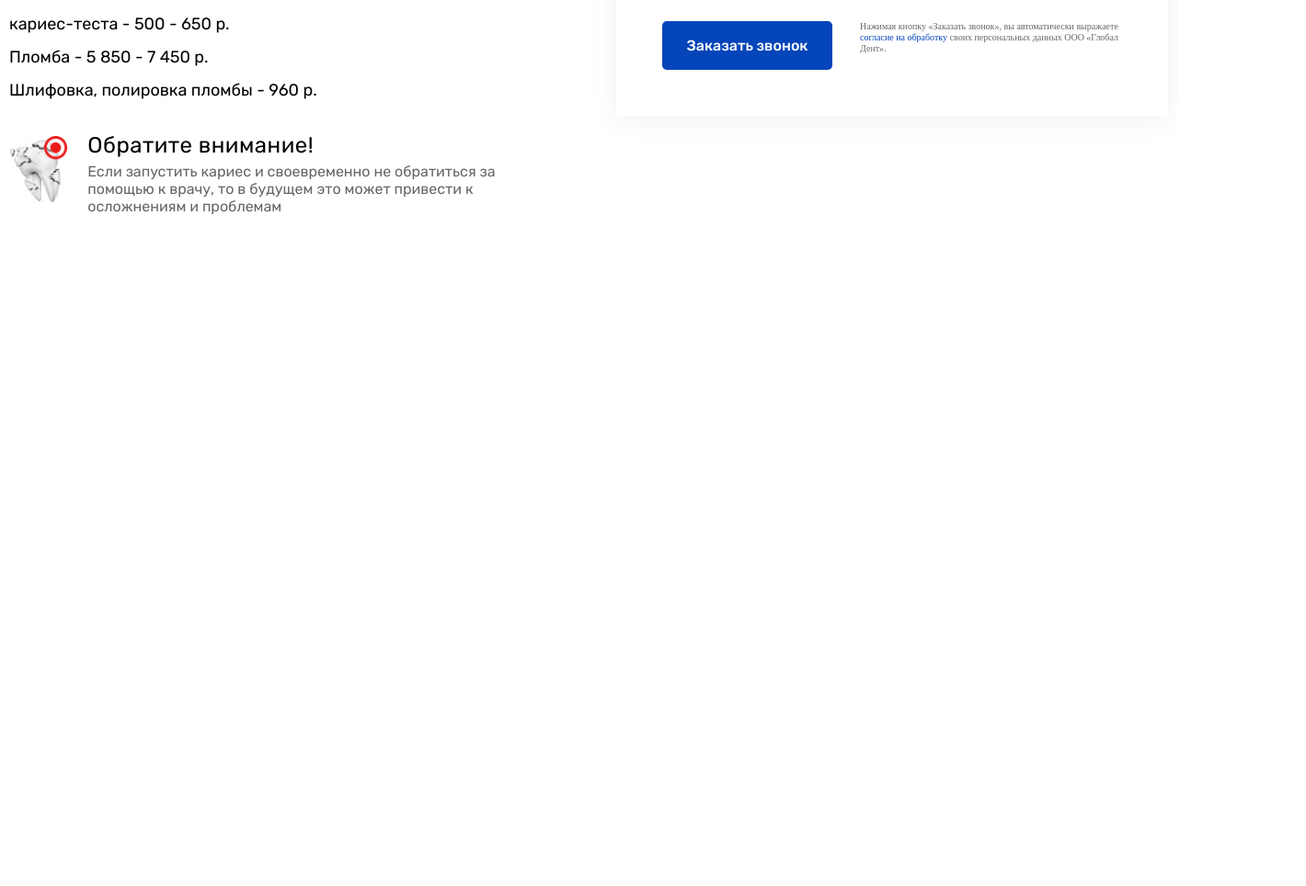
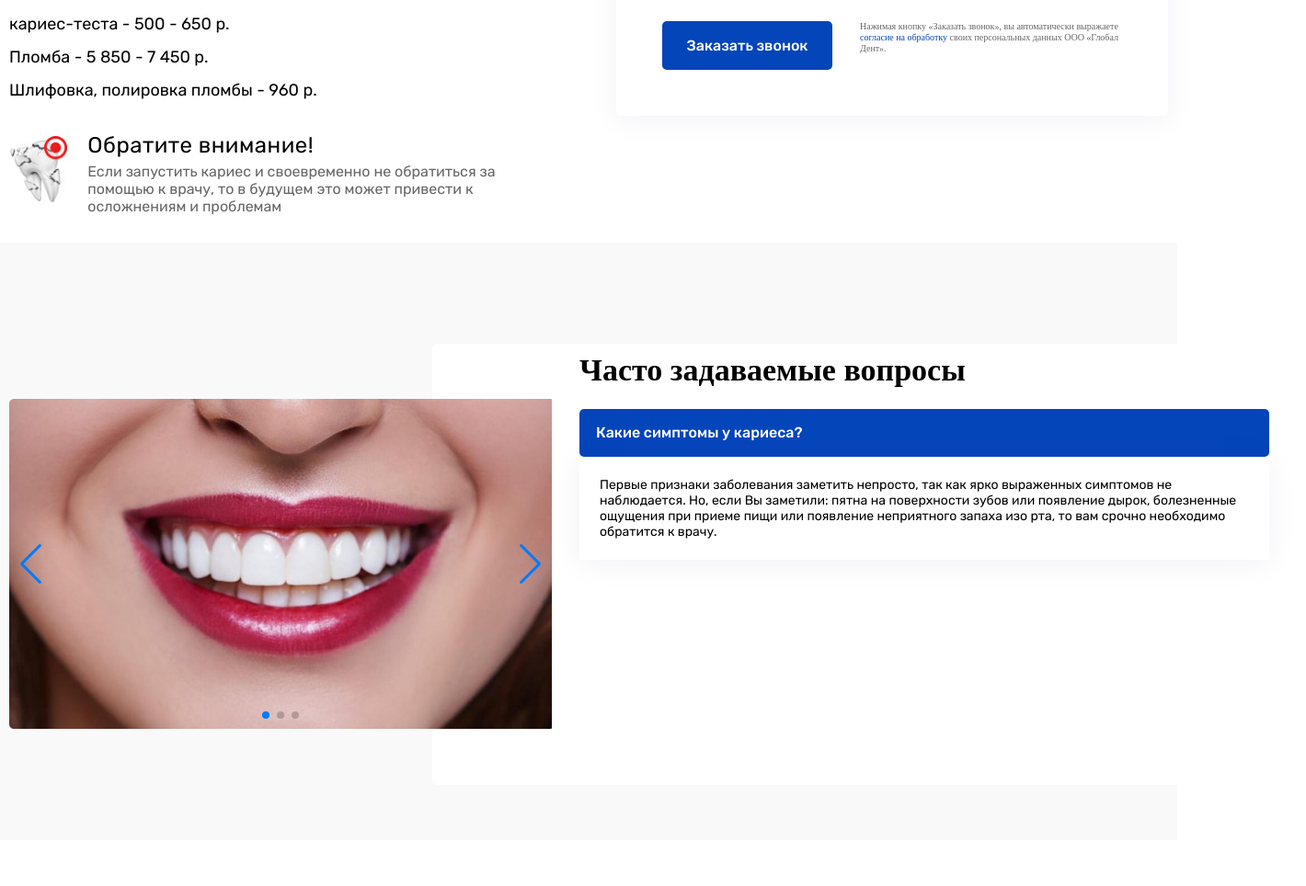
Before and after one commit to EvgenyArtemov/Delta_landing, a website built with webpack: page src/index.html in a window 1280 px wide. Shown: the part 1637-2601 px from the top of the page at 92% size, 1420 px wide, since content can reach past the window. Before the commit the page ends 1901 px from the top, so only its background shows below. Built offline with nearby package versions, Linux system fonts and the light colour scheme.

Commit message:
+faq section

```diff
--- a/package.json
+++ b/package.json
@@ -16,12 +16,13 @@
     "html-webpack-plugin": "^3.2.0",
     "node-sass": "^4.13.1",
     "sass-loader": "^8.0.2",
-    "style-loader": "^1.1.2",
+    "style-loader": "^1.2.1",
     "webpack": "^4.41.5",
     "webpack-cli": "^3.3.10",
     "webpack-dev-server": "^3.10.1"
   },
   "dependencies": {
-    "mini-css-extract-plugin": "^0.9.0"
+    "mini-css-extract-plugin": "^0.9.0",
+    "swiper": "^5.3.8"
   }
 }
--- /dev/null
+++ b/src/SCSS/Layout/_faq.scss
@@ -0,0 +1,48 @@
+.swiper-container {
+    width: 590px;
+    height: 360px;
+}
+
+.faq {
+    background-color: #F9F9F9;
+    height: 65rem;
+}
+
+.carousel {
+    display: flex;
+    align-items: center;
+}
+
+.faq__block {
+    padding: 1rem 4rem 1rem 16rem;
+    background-color: white;
+    border-radius: 5px;
+    min-width: 95rem;
+    width: 100%;
+    margin: 8rem 0 8rem -13rem;
+    height: 480px;
+    & > h2 {
+        margin-bottom: 2.3rem;
+        font-size: 3.4rem;
+        font-weight: 700;
+    }
+    &--questions {
+        .question {
+            @include font-norm;
+            padding: 1.8rem;
+            border-radius: 5px;
+            color: white;
+            background-color: #0545BA;
+        }
+
+        .answer {
+            font-family: "Rubik";
+            font-size: 1.4rem;
+            font-weight: 400;
+            padding: 2.2rem;
+            background-color: #fff;
+            color: black;
+            box-shadow: 0px 4px 32px rgba(15, 27, 97, 0.06);
+        }
+    }
+}
--- a/src/SCSS/main.scss
+++ b/src/SCSS/main.scss
@@ -2,3 +2,4 @@
 @import './Layout/header';
 @import './Layout/cta_block';
 @import './Layout/services_block';
+@import './Layout/faq';
--- a/src/index.html
+++ b/src/index.html
@@ -176,6 +176,48 @@
                 </aside>
             </div>
         </section>
+
+        <section class="faq">
+            <div class="wrapper">
+                <section class="carousel">
+                    <!-- Slider main container -->
+                    <div class="swiper-container">
+                        <!-- Additional required wrapper -->
+                        <div class="swiper-wrapper">
+                            <!-- Slides -->
+                            <div class="swiper-slide">
+                                <img src="../src/img/carousel_1.jpg" alt="carousel image 1">
+                            </div>
+                            <div class="swiper-slide">
+                                <img src="../src/img/carousel_2.jpg" alt="carousel image 2">
+                            </div>
+                            <div class="swiper-slide">
+                                <img src="../src/img/carousel_3.jpg" alt="carousel image 3">
+                            </div>
+                            ...
+                        </div>
+                        <!-- If we need pagination -->
+                        <div class="swiper-pagination"></div>
+
+                        <!-- If we need navigation buttons -->
+                        <div class="swiper-button-prev"></div>
+                        <div class="swiper-button-next"></div>
+                </section>
+                <section class="faq__block">
+                    <h2>Часто задаваемые вопросы</h2>
+                    <div class="faq__block--questions">
+                        <div class="question">
+                            Какие симптомы у кариеса?
+                        </div>
+                        <div class="answer">
+                            Первые признаки заболевания заметить непросто, так как ярко выраженных симптомов не наблюдается. Но, если Вы заметили: пятна на поверхности зубов или появление дырок, болезненные ощущения при приеме пищи или появление неприятного запаха изо рта, то вам срочно необходимо обратится к врачу.
+                        </div>
+                    </div>
+                </section>
+            </div>
+        </section>
     </main>
+
+    <script src="path/to/swiper.min.js"></script>
 </body>
 </html>
--- a/src/main.js
+++ b/src/main.js
@@ -1,4 +1,24 @@
 import '../src/SCSS/main.scss';
+import '../node_modules/swiper/css/swiper.css';
+import '../node_modules/swiper/css/swiper.min.css';
+import Swiper from 'swiper';
 
 console.log('hello');
 console.log('hello2');
+
+var mySwiper = new Swiper ('.swiper-container', {
+    // Optional parameters
+    direction: 'horizontal',
+    loop: true,
+
+    // If we need pagination
+    pagination: {
+      el: '.swiper-pagination',
+    },
+
+    // Navigation arrows
+    navigation: {
+      nextEl: '.swiper-button-next',
+      prevEl: '.swiper-button-prev',
+    }
+  })
--- a/webpack.config.js
+++ b/webpack.config.js
@@ -13,6 +13,10 @@ module.exports = {
             {
                 test: /\.scss$/i,
                 use: [miniCss.loader, "css-loader", "sass-loader"]
+            },
+            {
+                test: /\.css$/i,
+                use: ['style-loader', 'css-loader'],
             },
             {
                 test: /\.html$/,
```
Also changed, not shown: src/SCSS/Layout/_cta_block.scss (line endings or trailing spaces), src/img/arrow.svg (added), src/img/carousel_1.jpg (added), src/img/carousel_2.jpg (added), src/img/carousel_3.jpg (added), 1 other file.
